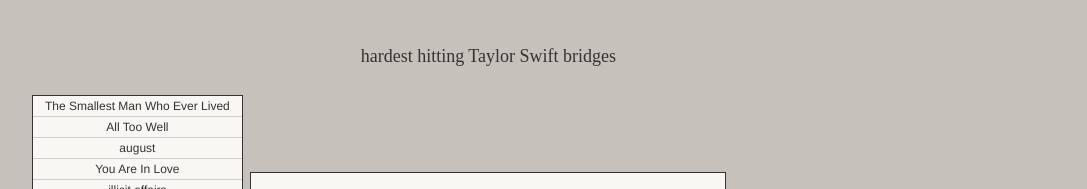
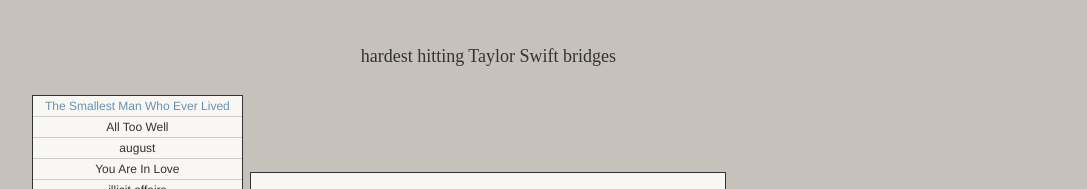
Before and after one commit to phyuphyuh/bridge-player, a React (Vite) app: page / in a window 1280 px wide. Shown: the top 189 px of the page, without its empty margins (96-1183 px from the left). Built offline with nearby package versions, Linux system fonts and the light colour scheme; no server answers; a web font is replaced by a local one.

Commit message:
higlighted current song

```diff
--- a/src/App.jsx
+++ b/src/App.jsx
@@ -110,7 +110,7 @@
     <div className={`app ${theme.className}`}>
       <div className="app-container">
         <h1 className="description">hardest hitting Taylor Swift bridges</h1>
-        <SongList songs={songs} setCurrentSong={setCurrentSong} />
+        <SongList songs={songs} currentSong={currentSong} setCurrentSong={setCurrentSong} />
         <Lyrics currentSong={currentSong} />
         {currentSong && (
           <CustomPlayer currentSong={currentSong} isPlaying={isPlaying} handlePlayPause={handlePlayPause} handleSkipForward={handleSkipForward} handleSkipBackward={handleSkipBackward} isShuffle={isShuffle} setIsShuffle={setIsShuffle} currentTime={currentTime} />
--- a/src/components/CustomPlayer.jsx
+++ b/src/components/CustomPlayer.jsx
@@ -46,7 +46,10 @@
             <FontAwesomeIcon icon={faForward} />
           </button>
         </div>
-        <button onClick={() => setIsShuffle((prev) => !prev)} className={`${styles.shuffleButton} ${isShuffle ? styles.active : ''}`}>
+        <button
+            onClick={() => setIsShuffle((prev) => !prev)}
+            className={`${styles.shuffleButton} ${isShuffle ? styles.active : ''}`}
+            >
           <FontAwesomeIcon icon={faShuffle} />
         </button>
       </div>
--- a/src/components/SongList.jsx
+++ b/src/components/SongList.jsx
@@ -1,12 +1,17 @@
 import React from "react";
 import styles from "./SongList.module.scss";
 
-const SongList = ({ songs, setCurrentSong }) => {
+const SongList = ({ songs, currentSong, setCurrentSong }) => {
   return (
     <ul className={styles.songList}>
       {songs.map((song) => (
         <li key={song.id} className={styles.songItem}>
-          <a onClick={() => setCurrentSong(song)} className={styles.songLink}>{song.title}</a>
+          <a
+            onClick={() => setCurrentSong(song)}
+            className={`${styles.songLink} ${currentSong.id === song.id ? styles.active : ""}`}
+          >
+            {song.title}
+          </a>
         </li>
       ))}
     </ul>
--- a/src/components/SongList.module.scss
+++ b/src/components/SongList.module.scss
@@ -26,4 +26,8 @@
   text-decoration: none;
   cursor: pointer;
   color: $charcoal;
+
+  &.active {
+    color: $darkerblue;
+  }
 }
```
